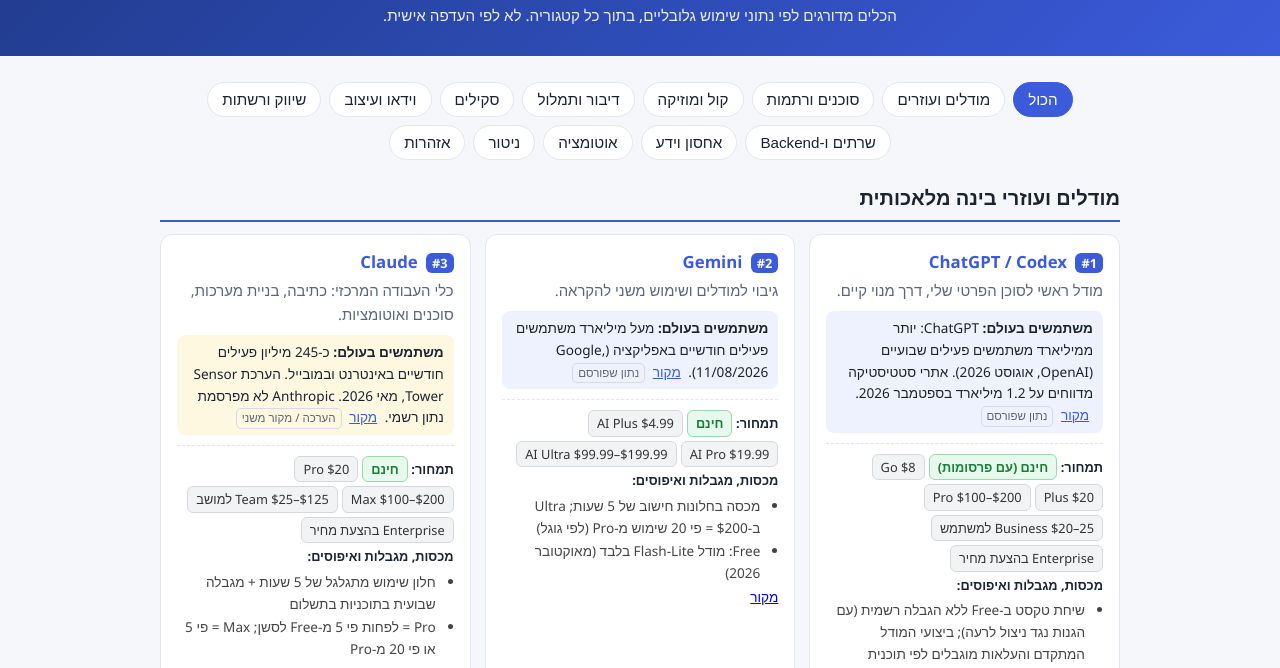
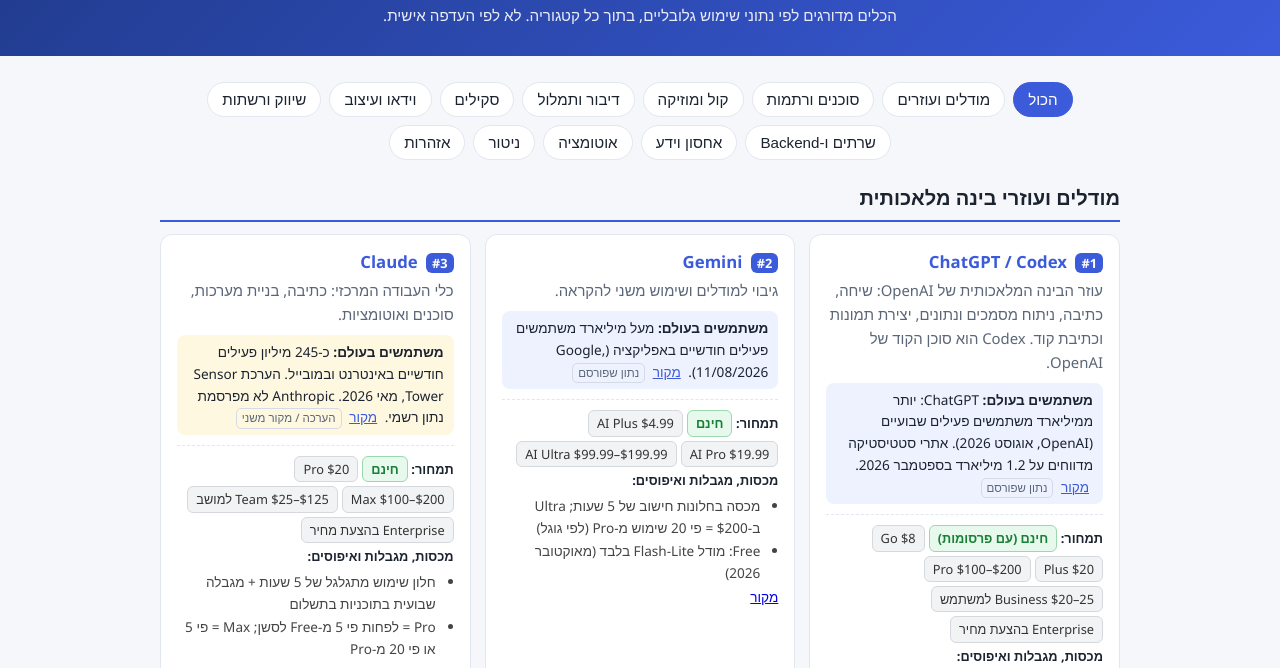
Before and after one commit to shaharprod/shaharprod.github.io, a plain HTML site: page ai-tools-ranking/index.html in a window 1280 px wide. Shown: the part 119-787 px from the top of the page. Drawn offline with Linux system fonts and the light colour scheme.

Commit message:
Use official description for ChatGPT / Codex card
Co-Authored-By: Claude Sonnet 5.5 <noreply@anthropic.com>
Claude-Session: https://claude.ai/code/session_012HnVaanE9aZXRrQuM3kJ5S

```diff
--- a/ai-tools-ranking/index.html
+++ b/ai-tools-ranking/index.html
@@ -61,7 +61,7 @@
   <section class="cat" data-cat="מודלים ועוזרים">
     <h2>מודלים ועוזרי בינה מלאכותית</h2>
     <div class="grid">
-      <div class="card"><h3><span class="rank">#1</span> <a href="https://chatgpt.com" target="_blank" rel="noopener">ChatGPT / Codex</a></h3><p>מודל ראשי לסוכן הפרטי שלי, דרך מנוי קיים.</p><div class="users"><strong>משתמשים בעולם:</strong> ChatGPT: יותר ממיליארד משתמשים פעילים שבועיים (OpenAI, אוגוסט 2026). אתרי סטטיסטיקה מדווחים על 1.2 מיליארד בספטמבר 2026. <a class="src" href="https://superlines.io/articles/chatgpt-statistics" target="_blank" rel="noopener">מקור</a> <span class="tag">נתון שפורסם</span></div><div class="pr"><b>תמחור:</b> <span class="chip free">חינם (עם פרסומות)</span><span class="chip ">Go $8</span><span class="chip ">Plus $20</span><span class="chip ">Pro $100–$200</span><span class="chip ">Business $20–25 למשתמש</span><span class="chip ">Enterprise בהצעת מחיר</span><br><b>מכסות, מגבלות ואיפוסים:</b><ul class="lm"><li>שיחת טקסט ב-Free ללא הגבלה רשמית (עם הגנות נגד ניצול לרעה); ביצועי המודל המתקדם והעלאות מוגבלים לפי תוכנית</li></ul> <a class="src" href="https://chatgpt.com/pricing" target="_blank" rel="noopener">מקור</a></div></div>
+      <div class="card"><h3><span class="rank">#1</span> <a href="https://chatgpt.com" target="_blank" rel="noopener">ChatGPT / Codex</a></h3><p>עוזר הבינה המלאכותית של OpenAI: שיחה, כתיבה, ניתוח מסמכים ונתונים, יצירת תמונות וכתיבת קוד. Codex הוא סוכן הקוד של OpenAI.</p><div class="users"><strong>משתמשים בעולם:</strong> ChatGPT: יותר ממיליארד משתמשים פעילים שבועיים (OpenAI, אוגוסט 2026). אתרי סטטיסטיקה מדווחים על 1.2 מיליארד בספטמבר 2026. <a class="src" href="https://superlines.io/articles/chatgpt-statistics" target="_blank" rel="noopener">מקור</a> <span class="tag">נתון שפורסם</span></div><div class="pr"><b>תמחור:</b> <span class="chip free">חינם (עם פרסומות)</span><span class="chip ">Go $8</span><span class="chip ">Plus $20</span><span class="chip ">Pro $100–$200</span><span class="chip ">Business $20–25 למשתמש</span><span class="chip ">Enterprise בהצעת מחיר</span><br><b>מכסות, מגבלות ואיפוסים:</b><ul class="lm"><li>שיחת טקסט ב-Free ללא הגבלה רשמית (עם הגנות נגד ניצול לרעה); ביצועי המודל המתקדם והעלאות מוגבלים לפי תוכנית</li></ul> <a class="src" href="https://chatgpt.com/pricing" target="_blank" rel="noopener">מקור</a></div></div>
       <div class="card"><h3><span class="rank">#2</span> <a href="https://gemini.google.com" target="_blank" rel="noopener">Gemini</a></h3><p>גיבוי למודלים ושימוש משני להקראה.</p><div class="users"><strong>משתמשים בעולם:</strong> מעל מיליארד משתמשים פעילים חודשיים באפליקציה (Google, 11/08/2026). <a class="src" href="https://siliconangle.com/2026/08/11/googles-gemini-ai-app-passes-1-billion-monthly-active-users/" target="_blank" rel="noopener">מקור</a> <span class="tag">נתון שפורסם</span></div><div class="pr"><b>תמחור:</b> <span class="chip free">חינם</span><span class="chip ">AI Plus $4.99</span><span class="chip ">AI Pro $19.99</span><span class="chip ">AI Ultra $99.99–$199.99</span><br><b>מכסות, מגבלות ואיפוסים:</b><ul class="lm"><li>מכסה בחלונות חישוב של 5 שעות; Ultra ב-$200 = פי 20 שימוש מ-Pro (לפי גוגל)</li><li>Free: מודל Flash-Lite בלבד (מאוקטובר 2026)</li></ul> <a class="src" href="https://gemini.google/subscriptions/" target="_blank" rel="noopener">מקור</a></div></div>
       <div class="card"><h3><span class="rank">#3</span> <a href="https://claude.ai" target="_blank" rel="noopener">Claude</a></h3><p>כלי העבודה המרכזי: כתיבה, בניית מערכות, סוכנים ואוטומציות.</p><div class="users est"><strong>משתמשים בעולם:</strong> כ-245 מיליון פעילים חודשיים באינטרנט ובמובייל. הערכת Sensor Tower, מאי 2026. Anthropic לא מפרסמת נתון רשמי. <a class="src" href="https://www.usecarly.com/blog/claude-statistics/" target="_blank" rel="noopener">מקור</a> <span class="tag">הערכה / מקור משני</span></div><div class="pr"><b>תמחור:</b> <span class="chip free">חינם</span><span class="chip ">Pro $20</span><span class="chip ">Max $100–$200</span><span class="chip ">Team $25–$125 למושב</span><span class="chip ">Enterprise בהצעת מחיר</span><br><b>מכסות, מגבלות ואיפוסים:</b><ul class="lm"><li>חלון שימוש מתגלגל של 5 שעות + מגבלה שבועית בתוכניות בתשלום</li><li>Pro = לפחות פי 5 מ-Free לסשן; Max = פי 5 או פי 20 מ-Pro</li></ul> <a class="src" href="https://claude.com/pricing" target="_blank" rel="noopener">מקור</a></div></div>
       <div class="card"><h3><span class="rank">#4</span> <a href="https://grok.com" target="_blank" rel="noopener">Grok</a></h3><p>עוזר הבינה המלאכותית של xAI, זמין באתר, באפליקציות וב-X.</p><div class="users"><strong>משתמשים בעולם:</strong> כ-117 מיליון פעילים חודשיים של יכולות Grok, כולל השימוש בתוך X (דיווח SpaceX לרשות ני"ע, מרץ 2026). <a class="src" href="https://pulse2.com/spacex-grok-reaches-117-million-users-as-ai-push-accelerates/" target="_blank" rel="noopener">מקור</a> <span class="tag">נתון שפורסם</span></div><div class="pr"><b>תמחור:</b> <span class="chip free">חינם (מוגבל)</span><span class="chip ">SuperGrok Lite $10</span><span class="chip ">SuperGrok $30</span><span class="chip ">Heavy $300</span><br><b>מכסות, מגבלות ואיפוסים:</b><ul class="lm"><li>Free: בערך 10 הודעות כל שעתיים (מקור צד שלישי, לא אומת באתר הרשמי)</li></ul> <a class="src" href="https://grok.com/plans" target="_blank" rel="noopener">מקור</a></div></div>
```
